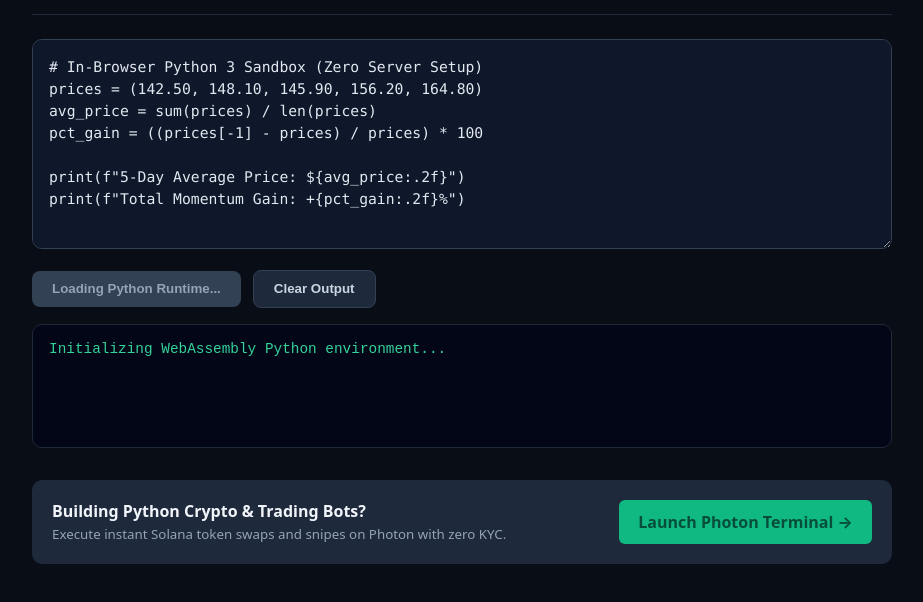
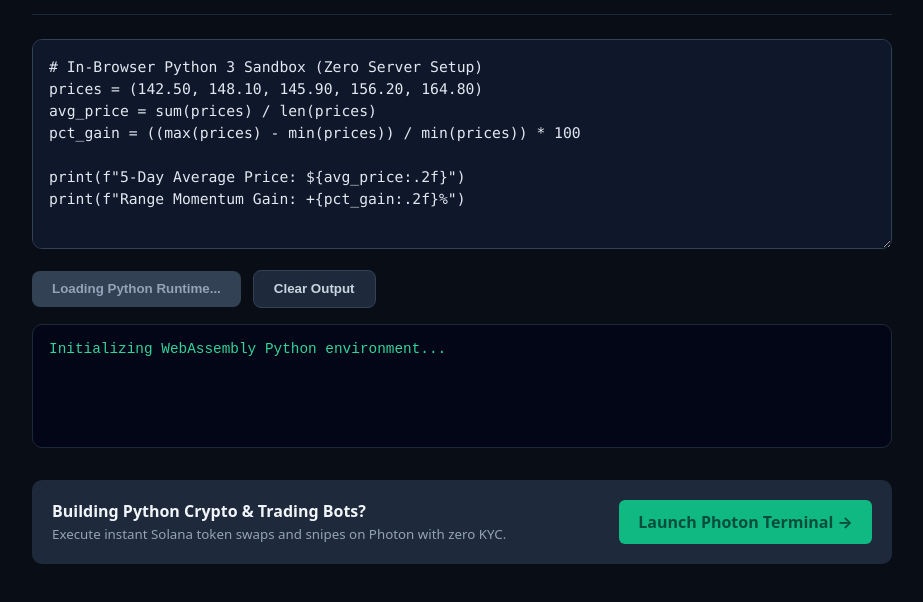
Before and after one commit to Terminalcut/react-python-ide, a plain HTML site: page index.html in a window 1280 px wide. Shown: the part 66-668 px from the top of the page, without its empty margins (178-1101 px from the left). Drawn offline with Linux system fonts and the light colour scheme; a script that the page names is missing.

Commit message:
Update index.html

```diff
--- a/index.html
+++ b/index.html
@@ -30,10 +30,10 @@
     <textarea id="codeEditor"># In-Browser Python 3 Sandbox (Zero Server Setup)
 prices = (142.50, 148.10, 145.90, 156.20, 164.80)
 avg_price = sum(prices) / len(prices)
-pct_gain = ((prices[-1] - prices) / prices) * 100
+pct_gain = ((max(prices) - min(prices)) / min(prices)) * 100
 
 print(f"5-Day Average Price: ${avg_price:.2f}")
-print(f"Total Momentum Gain: +{pct_gain:.2f}%")
+print(f"Range Momentum Gain: +{pct_gain:.2f}%")
 </textarea>
 
     <div class="controls">
```
